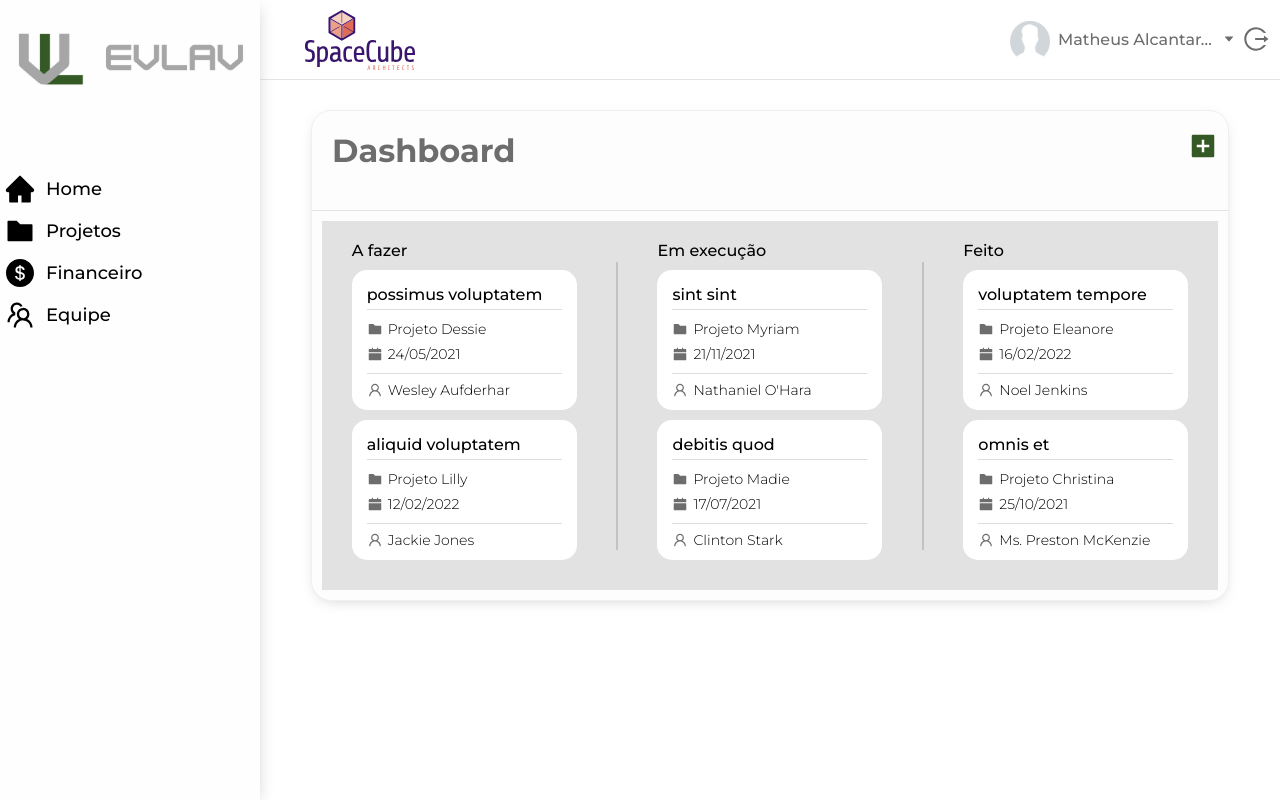
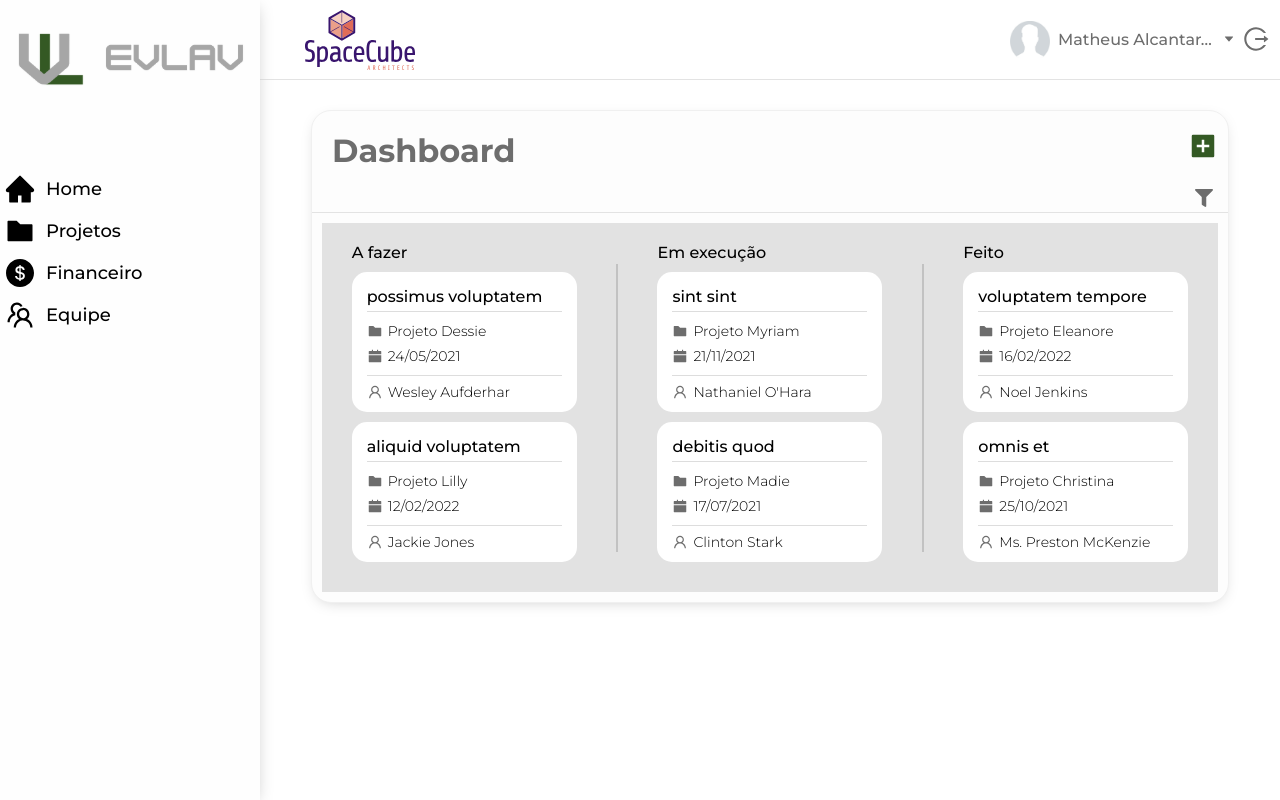
Before and after one commit to EvlavTech/arquinator-frontend, a React (Create React App) app: page / in a window 1280 px wide. Built offline with nearby package versions, Linux system fonts and the light colour scheme.

Commit message:
fixes needed for aproval.

```diff
--- a/src/components/ProjectBoard/index.tsx
+++ b/src/components/ProjectBoard/index.tsx
@@ -2,17 +2,26 @@ import React, { useState } from 'react';
 import {
   DragDropContext,
   Droppable,
-  Draggable,
   DropResult,
   DraggableLocation,
 } from 'react-beautiful-dnd';
-import faker, { fake } from 'faker';
+import faker from 'faker';
 
 import { TaskModel } from 'models/Task';
 import TaskCard from 'components/TaskCard';
 
 import styles from './ProjectBoard.module.scss';
 
+// @TODO Move this to a util folder or something like that
+/**
+ * Change the position of a element from a list.
+ *
+ * @param list: []
+ * @param startIndex: number
+ * @param endIndex: number
+ *
+ * Return a new list with the element index changed .
+ */
 const reorder = (list: any[], startIndex: number, endIndex: number) => {
   const result = Array.from(list);
   const [removed] = result.splice(startIndex, 1);
@@ -21,6 +30,17 @@ const reorder = (list: any[], startIndex: number, endIndex: number) => {
   return result;
 };
 
+// @TODO Move this to a util folder or something like that
+/**
+ * Move a Draggable from a Droppable from another
+ *
+ * @param sourceList: any[]
+ * @param destinationList: any[]
+ * @param source: DraggableLocation
+ * @param destination: DraggableLocation
+ *
+ * Return a new list with the element index changed .
+ */
 const move = (
   sourceList: any[],
   destinationList: any[],
@@ -40,6 +60,11 @@ const move = (
   return result;
 };
 
+/**
+ * Temporary function to generate fake TaskModel. IT WILL BE DELETED.
+ *
+ * Return a fake TaskModel.
+ */
 const generateTask = (): TaskModel => {
   return {
     id: faker.random.alphaNumeric(5),
@@ -64,12 +89,24 @@ const ProjectBoard: React.FC = () => {
   ]);
   const [tasksDone, setTasksDone] = useState([generateTask(), generateTask()]);
 
-  const boxSetList: any = {
+  const boxSetList: {
+    [droppableId: string]: {
+      tasks: TaskModel[];
+      setTasks: React.Dispatch<React.SetStateAction<TaskModel[]>>;
+    };
+  } = {
     todo: { tasks: tasksTodo, setTasks: setTasksTodo },
     doing: { tasks: tasksDoing, setTasks: setTasksDoing },
     done: { tasks: tasksDone, setTasks: setTasksDone },
   };
 
+  /**
+   * Function that will be executed when the drag event is over.
+   *
+   * @param result: DropResult
+   *
+   * Reorder the order or Droppable of the taskCards, if necessary.
+   */
   const onDragEnd = (result: DropResult) => {
     const { source, destination } = result;
     if (!destination) {
--- a/src/pages/Home/index.tsx
+++ b/src/pages/Home/index.tsx
@@ -1,16 +1,21 @@
 import React from 'react';
-import { RiAddBoxFill, RiAddBoxLine } from 'react-icons/ri';
+import { RiAddBoxFill } from 'react-icons/ri';
 
 import MainLayout from 'components/MainLayout';
 import ProjectBoard from 'components/ProjectBoard';
 
 import MainCard from 'components/MainCard';
+import { FaFilter } from 'react-icons/fa';
 import styles from './Home.module.scss';
 
 const Home: React.FC = () => {
   return (
     <MainLayout>
-      <MainCard title="Dashboard" primaryButtons={[<RiAddBoxFill />]}>
+      <MainCard
+        title="Dashboard"
+        primaryButtons={[<RiAddBoxFill />]}
+        secondaryButtons={[<FaFilter />]}
+      >
         <div className={styles.container}>
           <ProjectBoard />
         </div>
```
